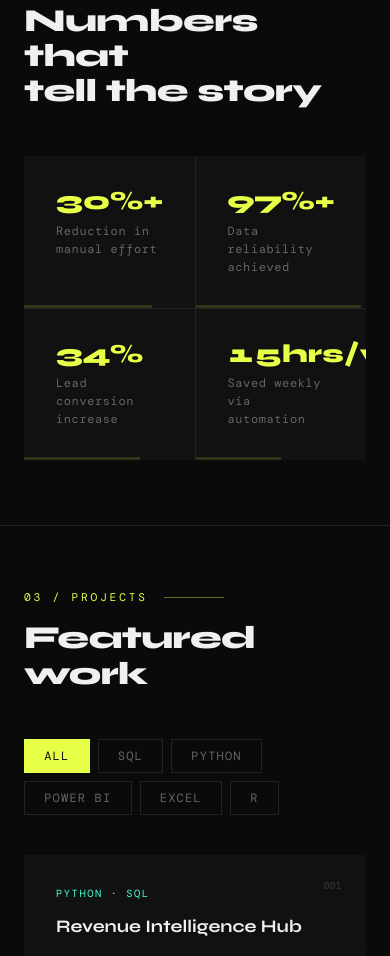
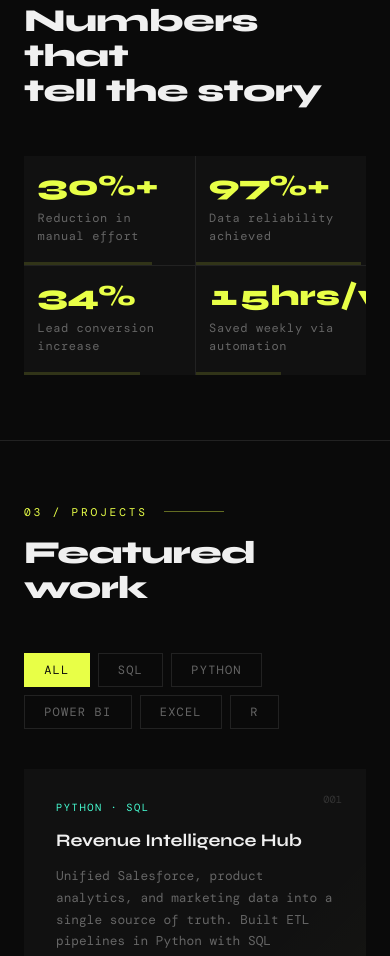
Before and after one commit to KelvinWangechi/data-analyst-portfolio, a plain HTML site: page index.html in a window 390 px wide. Shown: the part 2171-3127 px from the top of the page. Drawn offline with nearby package versions, Linux system fonts and the light colour scheme; a web font is replaced by a local one.

Commit message:
Add files via upload

```diff
--- a/index.html
+++ b/index.html
@@ -375,7 +375,7 @@
   }
   .metric-card {
     background: var(--surface);
-    padding: 2rem;
+    padding: 1.75rem 1.5rem 2rem 1.5rem;
     position: relative;
     overflow: hidden;
     transition: background 0.3s;
@@ -393,12 +393,13 @@
   .metric-card:hover { background: var(--surface2); }
   .metric-card:hover::before { transform: scaleX(1); }
   .metric-num {
-    font-size: clamp(1.6rem, 2.8vw, 3rem);
+    font-size: clamp(1.3rem, 2vw, 2.4rem);
     font-weight: 800;
     color: var(--accent);
     line-height: 1;
     margin-bottom: 0.5rem;
     font-variant-numeric: tabular-nums;
+    white-space: nowrap;
   }
   .metric-label {
     font-family: var(--font-mono);
@@ -650,16 +651,22 @@
     nav { padding: 1.2rem 1.5rem; }
     .nav-links { gap: 1.5rem; }
     #hero { padding: 0 1.5rem 3rem; }
+    .hero-content { flex-direction: column-reverse; gap: 2rem; align-items: flex-start; }
+    .hero-photo-wrap { width: 150px; height: 185px; }
     .hero-sub { flex-direction: column; align-items: flex-start; gap: 2rem; }
     section { padding: 4rem 1.5rem; }
     #about { grid-template-columns: 1fr; gap: 3rem; }
     .metrics-grid { grid-template-columns: repeat(2, 1fr); }
+    .metric-card { padding: 1.25rem 1rem 1.5rem 1rem; }
+    .metric-num { font-size: clamp(1.5rem, 7vw, 2.2rem); white-space: nowrap; }
     .projects-grid { grid-template-columns: 1fr 1fr; }
     .exp-item { grid-template-columns: 1fr; gap: 1rem; }
     footer { flex-direction: column; gap: 1rem; text-align: center; }
   }
   @media (max-width: 600px) {
     h1 { font-size: 3rem; }
+    .metric-num { font-size: clamp(1.3rem, 9vw, 1.8rem); }
+    .metric-card { padding: 1rem 0.85rem 1.25rem 0.85rem; }
     .projects-grid { grid-template-columns: 1fr; }
     .metrics-grid { grid-template-columns: 1fr 1fr; }
     .skills-grid { grid-template-columns: 1fr; }
```
